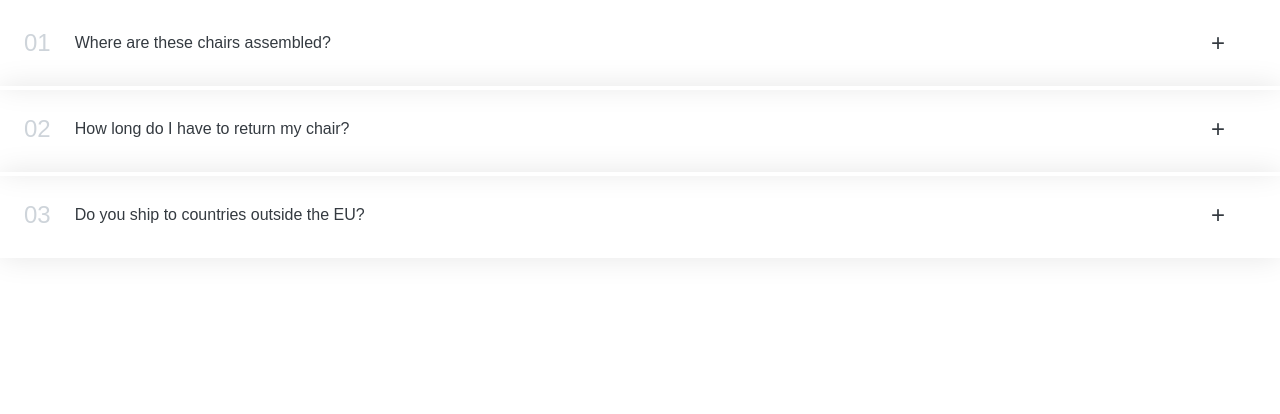
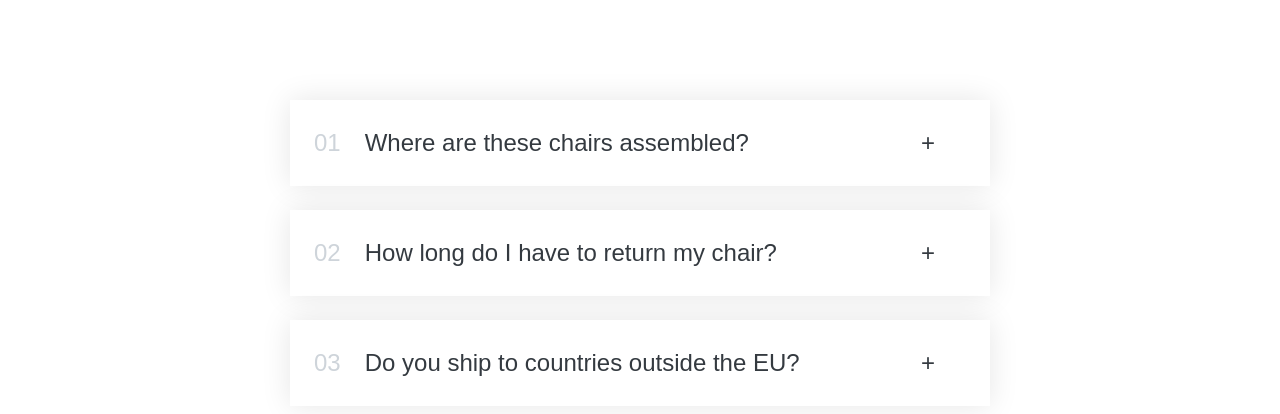
Before and after one commit to joelfuelling/react-exercise-accordion, a React (Create React App) app: page / in a window 1280 px wide. Shown: the top 414 px of the page. Built offline with nearby package versions, Linux system fonts and the light colour scheme.

Commit message:
Corrected formatting. Exercise complete

```diff
--- a/src/App.js
+++ b/src/App.js
@@ -1,4 +1,5 @@
 import { useState } from "react";
+import './index.css'
 
 const faqs = [
   {
@@ -29,9 +30,9 @@ export default function App() {
 function Accordion({faqData}) {
   return (
     <>
-		<div className="accordian">
+		<div className="accordion">
 			{/* Below, i is passed to 'AccordianItem' and derived from the ternary to account for numebers 1-9, which would have a leading 0, wherease all others would not. */}
-			{faqData.map((faq, i) => <AccordianItem title={faq.title} num={i}  text={faq.text} /> )}
+			{faqData.map((faq, i) => <AccordianItem title={faq.title} num={i}  text={faq.text} key={i} /> )}
 		</div>
   </>
   )
@@ -48,7 +49,7 @@ function AccordianItem({num, title, text}) {
 		<>
 		<div className={isOpen ? "open item" : "item"}>
 			<p className="number">{num < 9 ? `0${num+1}` : num + 1}</p>
-			<p className={isOpen ? "text" : "text"}> {title}</p>
+			<p className="title"> {title}</p>
 			<p className="icon " onClick={handleIsOpen}> {isOpen ? '-' : '+'} </p>
 
 			{isOpen && <div className="content-box">{text}</div>}
--- a/src/index.css
+++ b/src/index.css
@@ -71,7 +71,6 @@ p.icon {
 }
 
 .open .number,
-.open .text {
-  font-size: 24px;
+.open .title {
   color: #087f5b;
 }
```
